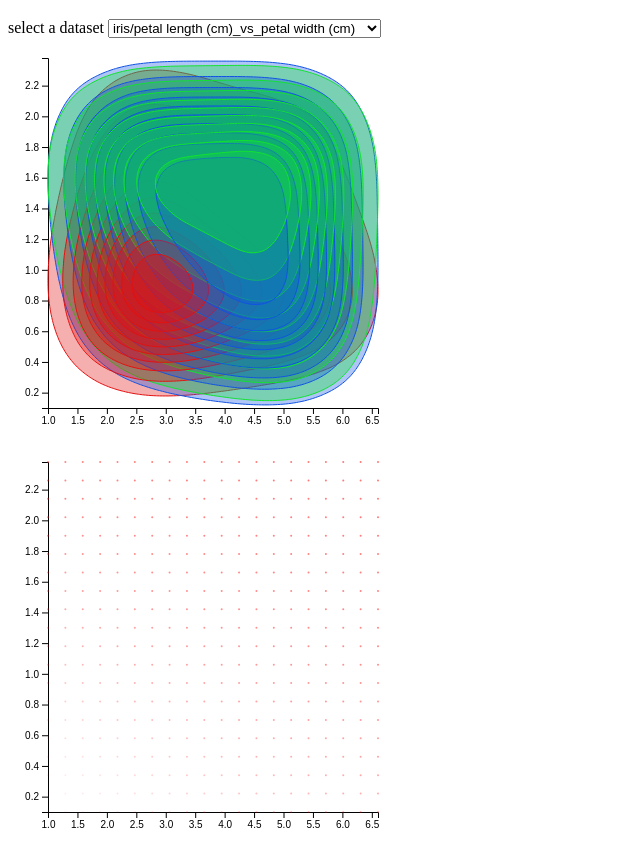
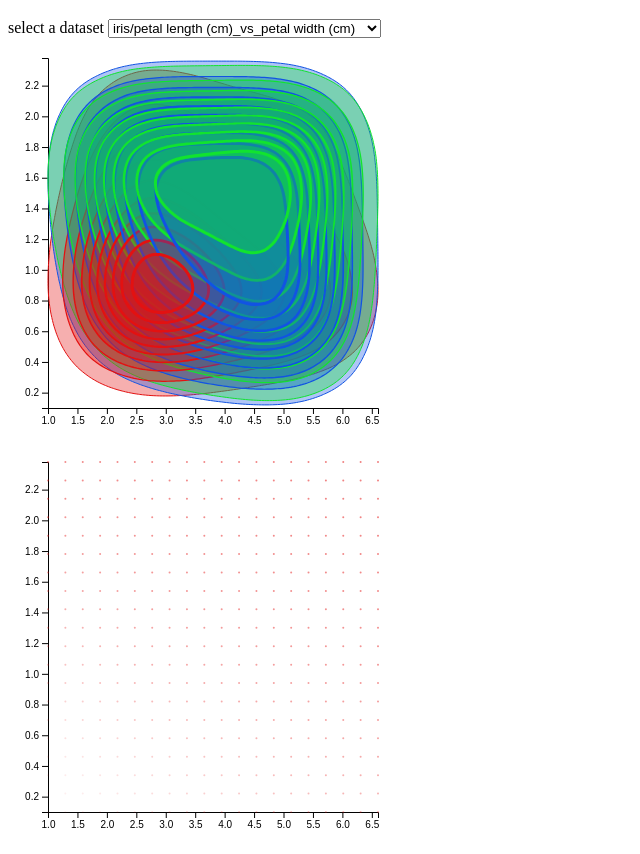
Before and after one commit to LuisKolb/viz2-2023S, a website: page src/index.html in a window 1280 px wide. Shown: the part 61-915 px from the top of the page, without its empty margins (0-640 px from the left). Drawn offline with nearby package versions, Linux system fonts and the light colour scheme.

Commit message:
use threshold value and stroke_width min/max to linear scale stroke width

```diff
--- a/src/index.html
+++ b/src/index.html
@@ -53,8 +53,8 @@ function hexAlpha(transparency) {
 }
 
 // Returns a hex code representing red and transparance regarding probability (probability between [0,1])
-function prob(propability) {
-  return "#FF0000" + hexAlpha(100.0 * propability);
+function prob(hexCode, propability) {
+  return hexCode + hexAlpha(100.0 * propability);
 }
 
 // Sorts the given domElements by its values in ascending or descending order in place
@@ -209,20 +209,26 @@ function render_graph(fname) {
 
       /////////////////////////////////////////////////////////////////////////
       // Contour generation parameter /////////////////////////////////////////
-      let thresholds = 15;
+      const thresholds = 15;
       // thresholds = [2, 3, 4, 5, 6, 7, 8, 9, 10];
       const bandwidth = 55;
-      var colorList = ["steelblue", "red", "lightgreen"];
-      var transparency = "55";
+      const colorList = ["steelblue", "red", "lightgreen"];
+      const transparency = "55";
       // red, blue, green, orange, pink, lightblue
-      var colorCodes_transparency = ["#e31111" + transparency,
+      const colorCodes_transparency = ["#e31111" + transparency,
         "#1153e3" + transparency, "#11e32f" + transparency,
         "#e39a11" + transparency, "#d311e3" + transparency,
         "#1172e3" + transparency
       ];
-      var colorCodes = ["#e31111", "#1153e3", "#11e32f", "#e39a11",
+      const colorCodes = ["#e31111", "#1153e3", "#11e32f", "#e39a11",
         "#d311e3", "#1172e3"
       ];
+      const stroke_width = {
+        min: 1,
+        max: 3
+      }
+
+
 
       /////////////////////////////////////////////////////////////////////////
       // Contours data generation /////////////////////////////////////////////
@@ -232,9 +238,10 @@ function render_graph(fname) {
         .attr("fill", "none")
         .attr("stroke-linejoin", "round");
 
+      let allContours = []; // array of all contours, is not used in plot!
+
       for (j = 0; j < 3; j++) {
-        let contours = d3
-          .contourDensity()
+        let contours = d3.contourDensity()
           .x((d) => scale_x(d[0]))
           .y((d) => scale_y(d[1]))
           .weight(function(d, i) {
@@ -261,18 +268,38 @@ function render_graph(fname) {
           .attr("data-prob", (d) => d.value)
           .attr("fill", d => colorCodes_transparency[j])
           .attr("class", "class" + j + " contours")
+
+        allContours = allContours.concat(contours);
       }
 
       /////////////////////////////////////////////////////////////////////////
       // Sort contours by values //////////////////////////////////////////////
-      let dom_contours = d3.selectAll(".contours");
+      const dom_contours = d3.selectAll(".contours");
       dom_sort("ascending", dom_contours);
 
       /////////////////////////////////////////////////////////////////////////
-      // Scatter plot /////////////////////////////////////////////////////////
+      // Prepare contour plot attributes //////////////////////////////////////
+      const scale_by_threshold = function(min, max) {
+        const contour_thresh_extent = d3.extent(
+          allContours.map((d) => d.value)
+          );
+
+        return d3
+          .scaleLinear()
+          .domain([contour_thresh_extent[0], contour_thresh_extent[1]])
+          .range([min, max])
+        };
+
+      const scale_stroke_width = scale_by_threshold(stroke_width.min, stroke_width.max);
 
       /////////////////////////////////////////////////////////////////////////
-      // Axis /////////////////////////////////////////////////////////////////
+      // Set contour plot attributes //////////////////////////////////////////
+      dom_contours
+        .attr("stroke-width", d => scale_stroke_width(d.value));
+
+
+      /////////////////////////////////////////////////////////////////////////
+      // Scatter plot /////////////////////////////////////////////////////////
       scatter_svg
         .append("g")
         .attr("transform", "translate(0," + size.y + ")")
@@ -288,7 +315,7 @@ function render_graph(fname) {
         .append("circle")
         .attr("r", 1)
         .attr("fill", function(d, i) {
-          return prob(probabilities[2][i]);
+          return prob("#e31111", probabilities[2][i]);
         })
         .attr("cx", function(d, i) {
           return scale_x(d[0]);
@@ -296,8 +323,13 @@ function render_graph(fname) {
         .attr("cy", function(d, i) {
           return scale_y(d[1]);
         });
+
+
+      /////////////////////////////////////////////////////////////////////////
+      // END //////////////////////////////////////////////////////////////////
+
     }); // end of promises
-}
+} // end of render_graph()
 
 updateDataset();
     </script>
```
Also changed, not shown: README.md.
